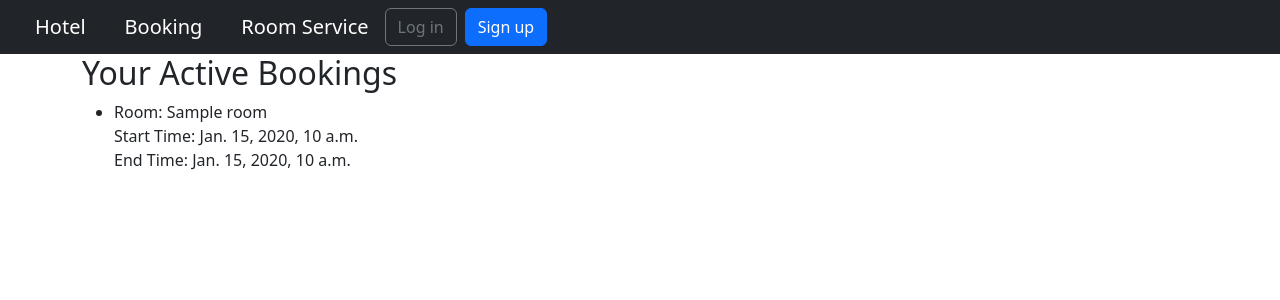
After one commit to KlaudiuszZakowany/Hotel-Website, a Django app: template Booking/templates/active_bookings.html in a window 1280 px wide. The commit adds this page. Shown: the top 300 px of the page. Run offline with Django 3.2, Linux system fonts and the light colour scheme; the template is opened without the code that fills it: most values are stand-ins (such as "Sample title", 1, 10 or a date in 2020).

Commit message:
Bugfixing

```diff
--- /dev/null
+++ b/Booking/templates/active_bookings.html
@@ -0,0 +1,18 @@
+{% extends "base.html" %}
+
+{% block content %}
+<h2>Your Active Bookings</h2>
+{% if bookings %}
+    <ul>
+        {% for booking in bookings %}
+            <li>
+                Room: {{ booking.room.name }}<br>
+                Start Time: {{ booking.start_time }}<br>
+                End Time: {{ booking.end_time }}
+            </li>
+        {% endfor %}
+    </ul>
+{% else %}
+    <p>You have no active bookings.</p>
+{% endif %}
+{% endblock %}
--- a/Booking/urls.py
+++ b/Booking/urls.py
@@ -5,4 +5,5 @@ urlpatterns = [
     path('search/', views.search_rooms, name='search_rooms'),
     path('room/<int:room_id>/', views.room_detail, name='room_detail'),  # Add this line
     path('book/<int:room_id>/', views.book_room, name='book_room'),
+    path('bookings/', views.active_bookings, name='active_bookings')
 ]
--- a/Booking/views.py
+++ b/Booking/views.py
@@ -33,3 +33,8 @@ def book_room(request, room_id):
         end_time = datetime.fromisoformat(end_time)
         Booking.objects.create(user=request.user, room=room, start_time=start_time, end_time=end_time)
     return redirect('search_rooms')
+
+@login_required
+def active_bookings(request):
+    bookings = Booking.objects.filter(user=request.user, end_time__gte=datetime.now())
+    return render(request, 'active_bookings.html', {'bookings': bookings})
--- a/Project2/settings.py
+++ b/Project2/settings.py
@@ -45,7 +45,8 @@ INSTALLED_APPS = [
     'accounts',
     # 3rd Party
     'crispy_forms',
-    'crispy_bootstrap5'
+    'crispy_bootstrap5',
+    'stripe'
 
 ]
 
--- a/accounts/templates/registration/login.html
+++ b/accounts/templates/registration/login.html
@@ -17,7 +17,7 @@
                 <br>
                 <h2 class="my_title">New Customer?</h2>
                 <br>
-                <a href="{% url 'accounts:signup' %}" class="btn btn-secondary">Create New Account</a>
+                <a href="{% url 'accounts:csignup' %}" class="btn btn-secondary">Create New Account</a>
             </div>
             <div class="col-12 col-sm-12 col-md-12 col-lg-6 bg-light">
                 <div>
--- a/accounts/views.py
+++ b/accounts/views.py
@@ -12,7 +12,7 @@ class CustomerSignUpView(CreateView):
     model = CustomUser
     form_class = CustomUserCreationForm
     template_name = 'registration/signup.html'
-    success_url = reverse_lazy('get_booking')
+    success_url = reverse_lazy('home')
     def form_valid(self, form):
 
     # Save the new user
@@ -27,7 +27,7 @@ class ManagerSignUpView(CreateView):
     model = CustomUser
     form_class = CustomUserCreationForm
     template_name = 'registration/signup.html'
-    success_url = reverse_lazy('get_booking')
+    success_url = reverse_lazy('home')
     def form_valid(self, form):
         # Save the new user
         response = super().form_valid(form)
@@ -40,7 +40,7 @@ class EmployeeSignUpView(CreateView):
     model = CustomUser
     form_class = CustomUserCreationForm
     template_name = 'registration/signup.html'
-    success_url = reverse_lazy('get_booking')
+    success_url = reverse_lazy('home')
     def form_valid(self, form):
         # Save the new user
         response = super().form_valid(form)
--- a/templates/base.html
+++ b/templates/base.html
@@ -46,6 +46,8 @@
 
                   <li><a class="dropdown-item" href="{% url 'password_change' %}">Change password</a></li>
                   <li> <hr class="dropdown-divider" /></li>
+                  <li><a class="dropdown-item" href="{% url 'active_bookings' %}">Active Bookings</a></li>
+                  <li> <hr class="dropdown-divider" /></li>
                   <li>
                     <form method="post" action="{% url 'logout' %}" style="display: inline">
                       {% csrf_token %}
```
Also changed, not shown: checkout/views.py (+4 -4 lines), db.sqlite3.
